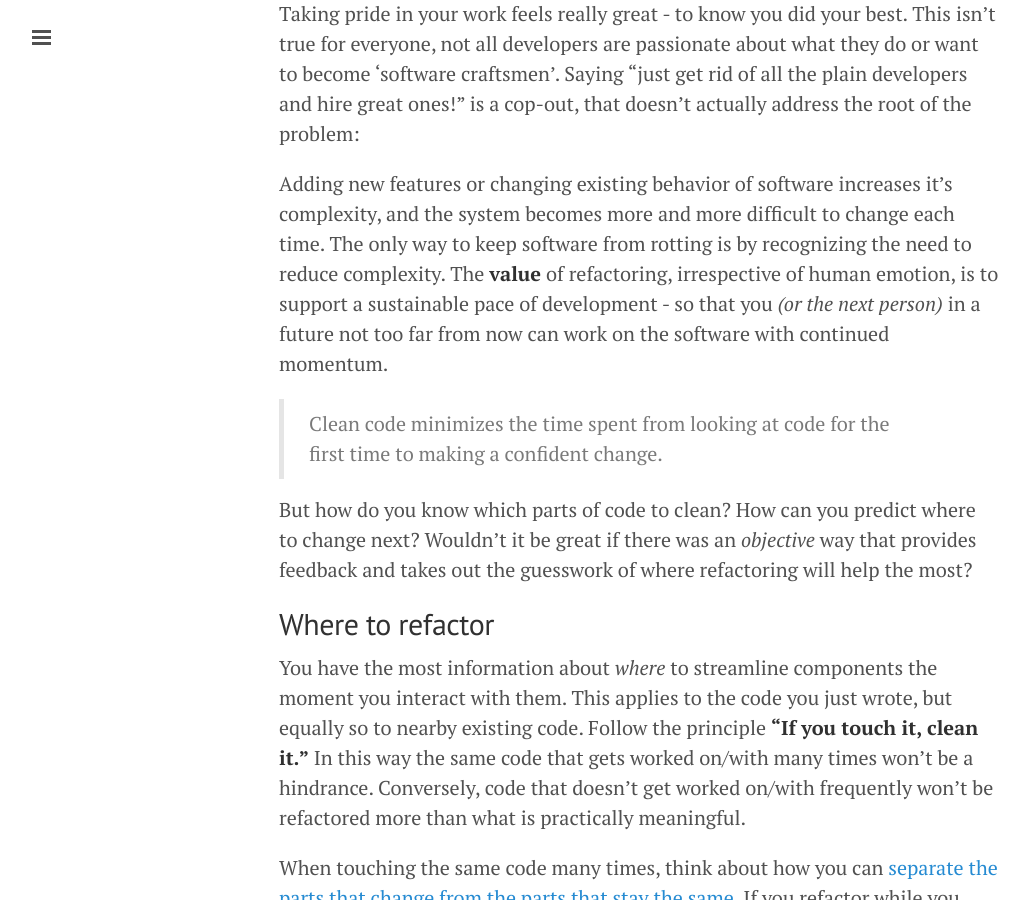
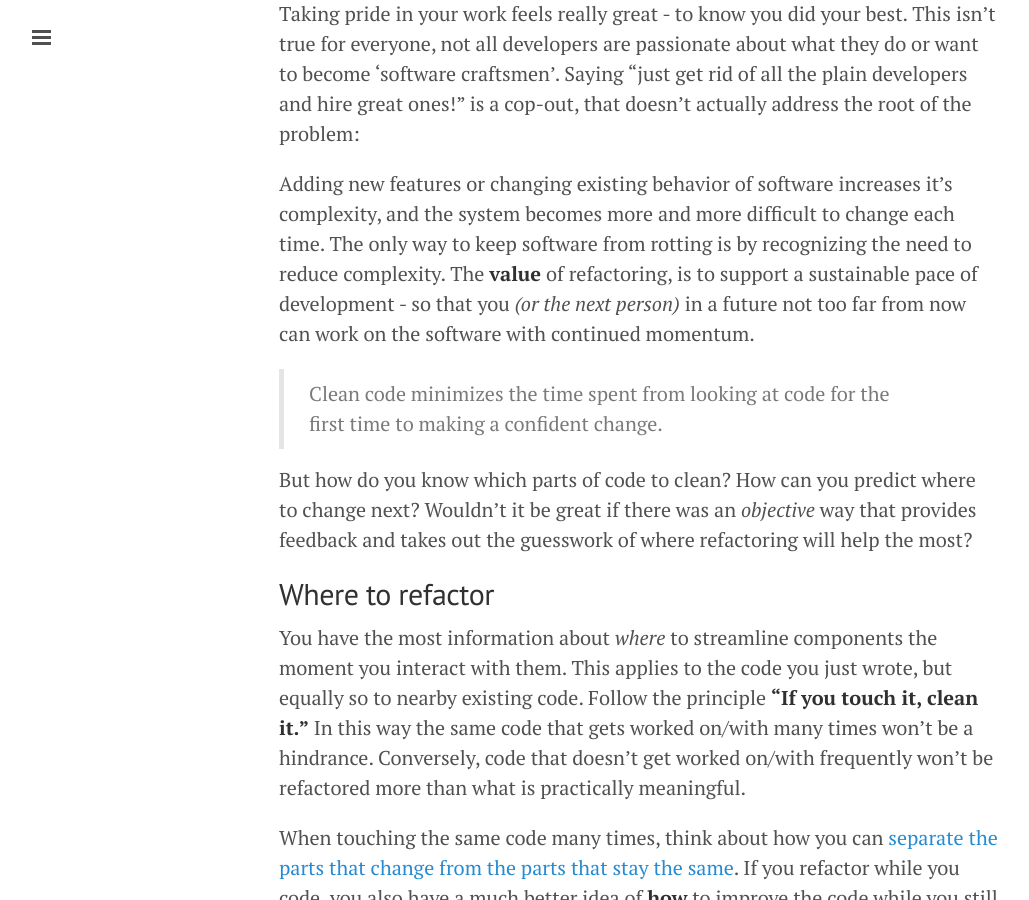
Before and after one commit to ideaflare/ideaflare.github.io, a Jekyll site: the page built from _posts/2016-07-07-practical-refactoring.markdown, in a window 1280 px wide and 900 px high, scrolled down 1251 px. Shown: the whole window, without its empty margins (1-1030 px from the left). Built offline with Jekyll 4.4.1, drawn with Linux system fonts in a browser that asks for light colours.

Commit message:
Post update: Practical refactoring

```diff
--- a/_posts/2016-07-07-practical-refactoring.markdown
+++ b/_posts/2016-07-07-practical-refactoring.markdown
@@ -40,7 +40,7 @@ Refactoring makes:
 
 Taking pride in your work feels really great - to know you did your best. This isn't true for everyone, not all developers are passionate about what they do or want to become 'software craftsmen'. Saying "just get rid of all the plain developers and hire great ones!" is a cop-out, that doesn't actually address the root of the problem:
 
-Adding new features or changing existing behavior of software increases it's complexity, and the system becomes more and more difficult to change each time. The only way to keep software from rotting is by recognizing the need to reduce complexity. The **value** of refactoring, irrespective of human emotion, is to support a sustainable pace of development - so that you _(or the next person)_ in a future not too far from now can work on the software with continued momentum.
+Adding new features or changing existing behavior of software increases it's complexity, and the system becomes more and more difficult to change each time. The only way to keep software from rotting is by recognizing the need to reduce complexity. The **value** of refactoring, is to support a sustainable pace of development - so that you _(or the next person)_ in a future not too far from now can work on the software with continued momentum.
 
 > Clean code minimizes the time spent from looking at code for the first time to making a confident change.
 
```
